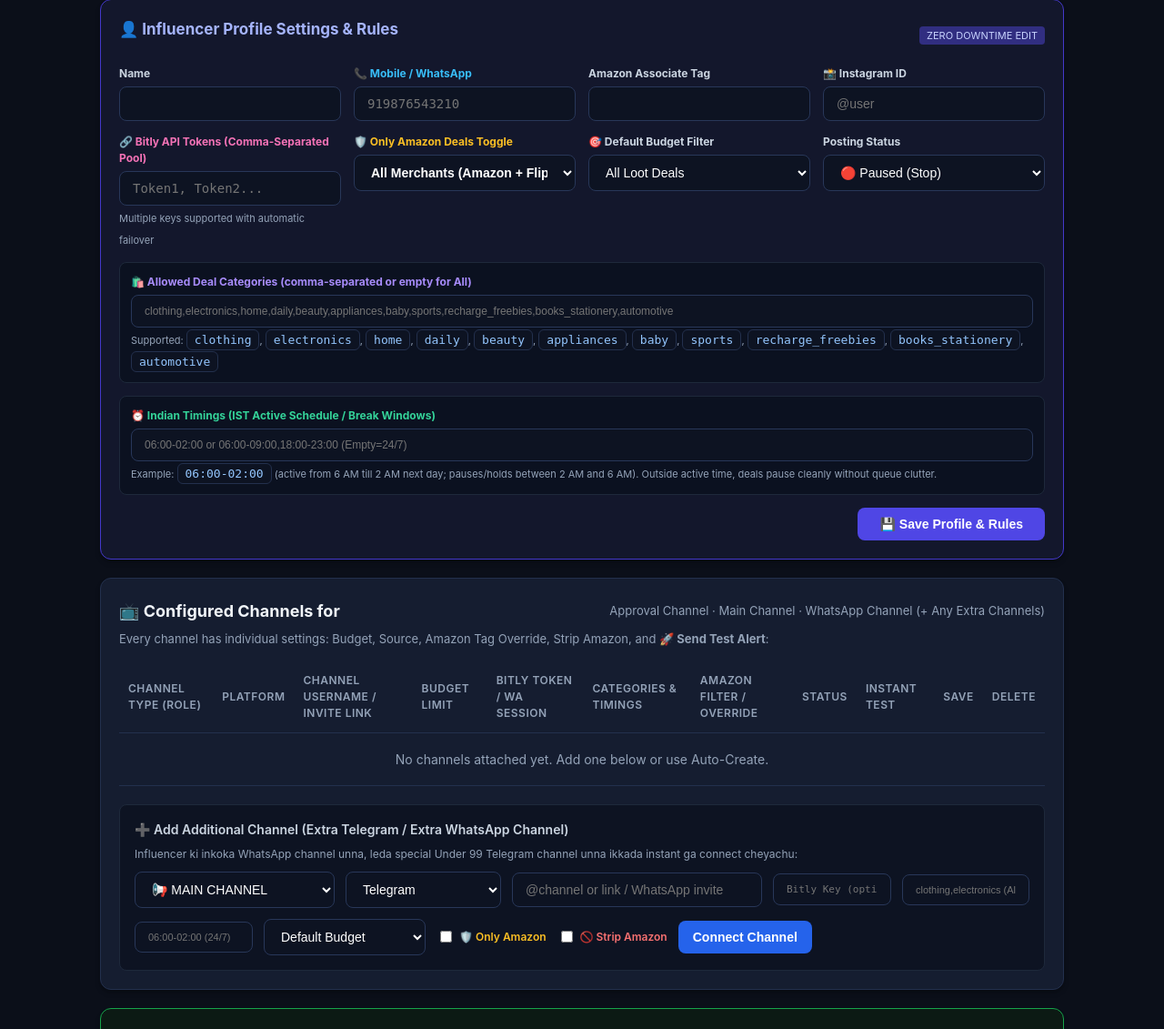
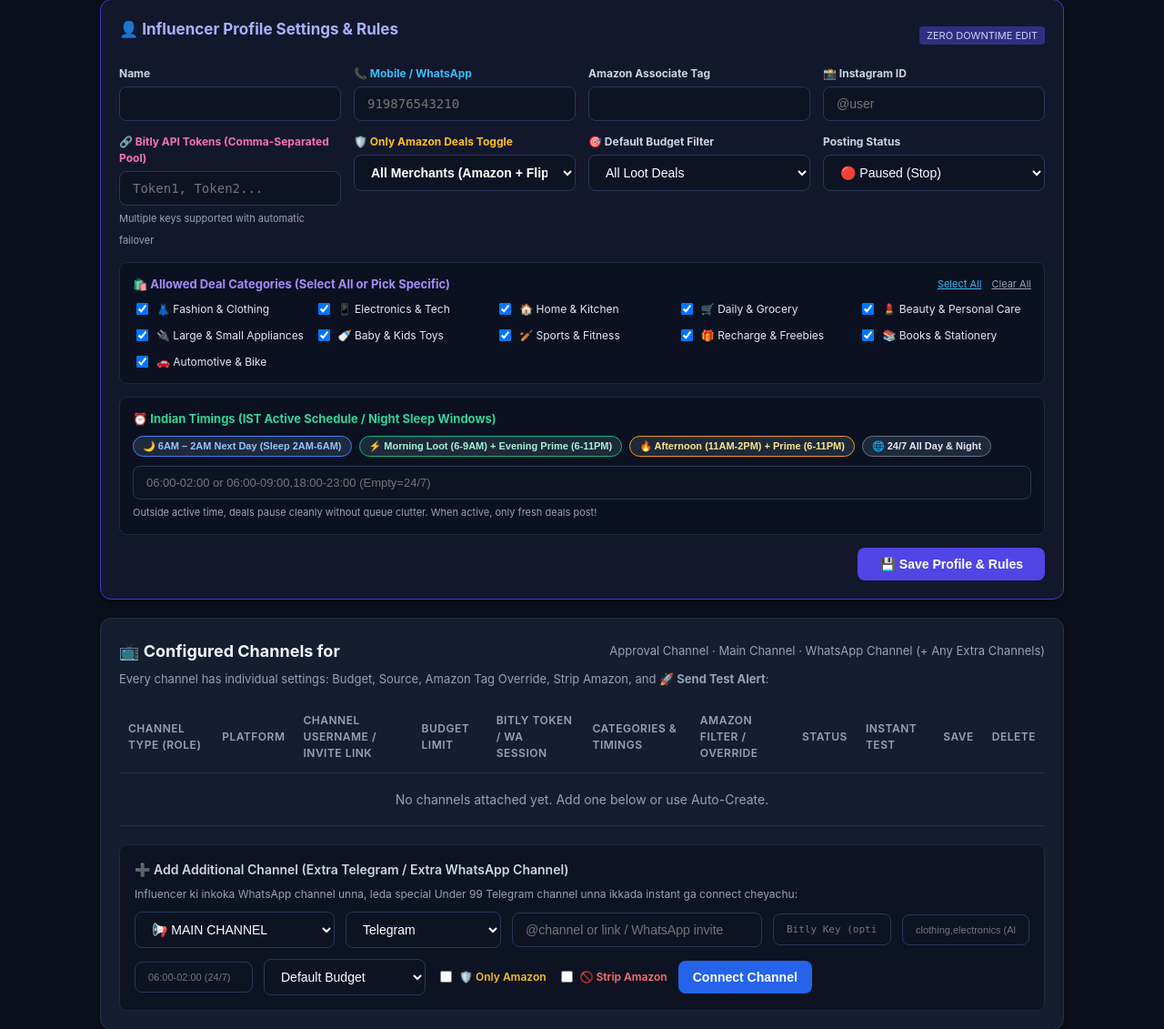
Before and after one commit to charanpendota98-prog/Influencers-deals, a Flask app: template dashboard/templates/influencer.html in a window 1280 px wide. Shown: the part 157-1288 px from the top of the page at 91% size. Run offline with Flask 3, Linux system fonts and the light colour scheme; the template is opened without the code that fills it, so the values that code supplies are empty.

Commit message:
Enhance Indian timing chips, category keyword plurals, and deep validation
Co-authored-by: arena-agent <297053741+arena-agent@users.noreply.github.com>

```diff
--- a/dashboard/templates/influencer.html
+++ b/dashboard/templates/influencer.html
@@ -81,18 +81,65 @@
       </select>
     </div>
 
-    <!-- CATEGORIES EDIT -->
-    <div style="grid-column: 1 / -1; background:#0b1120; border:1px solid #1e293b; padding:12px; border-radius:8px;">
-      <label style="font-size: 12px; font-weight: 700; display: block; margin-bottom: 5px; color:#a78bfa;">🛍️ Allowed Deal Categories (comma-separated or empty for All)</label>
-      <input name="categories" value="{{ inf.categories or '' }}" placeholder="clothing,electronics,home,daily,beauty,appliances,baby,sports,recharge_freebies,books_stationery,automotive" style="width: 100%; font-size: 12px;" />
-      <span class="hint" style="font-size:11px;">Supported: <code>clothing</code>, <code>electronics</code>, <code>home</code>, <code>daily</code>, <code>beauty</code>, <code>appliances</code>, <code>baby</code>, <code>sports</code>, <code>recharge_freebies</code>, <code>books_stationery</code>, <code>automotive</code></span>
+    <!-- CATEGORIES EDIT (MULTI-CHECKBOX PICKER + SYNC) -->
+    <div style="grid-column: 1 / -1; background:#0b1120; border:1px solid #1e293b; padding:14px; border-radius:8px;">
+      <div style="display:flex; justify-content:space-between; align-items:center; margin-bottom:8px;">
+        <label style="font-size: 13px; font-weight: 700; color:#a78bfa; margin:0;">🛍️ Allowed Deal Categories (Select All or Pick Specific)</label>
+        <div style="font-size:11px;">
+          <a href="javascript:void(0)" onclick="document.querySelectorAll('.inf-cat-cb').forEach(el => el.checked=true); syncInfCategories();" style="color:#38bdf8; text-decoration:underline; margin-right:8px;">Select All</a>
+          <a href="javascript:void(0)" onclick="document.querySelectorAll('.inf-cat-cb').forEach(el => el.checked=false); syncInfCategories();" style="color:#94a3b8; text-decoration:underline;">Clear All</a>
+        </div>
+      </div>
+      <input type="hidden" id="inf-categories-input" name="categories" value="{{ inf.categories or '' }}" />
+      <div style="display:grid; grid-template-columns:repeat(auto-fit, minmax(170px, 1fr)); gap:10px;">
+        {% set cur_cats = (inf.categories or '').split(',') if inf.categories else [] %}
+        <label style="color:#e2e8f0; font-size:12px; cursor:pointer; display:flex; align-items:center; gap:6px;">
+          <input type="checkbox" class="inf-cat-cb" value="clothing" onchange="syncInfCategories()" {{ 'checked' if (not inf.categories or 'clothing' in cur_cats) else '' }} /> 👗 Fashion &amp; Clothing
+        </label>
+        <label style="color:#e2e8f0; font-size:12px; cursor:pointer; display:flex; align-items:center; gap:6px;">
+          <input type="checkbox" class="inf-cat-cb" value="electronics" onchange="syncInfCategories()" {{ 'checked' if (not inf.categories or 'electronics' in cur_cats) else '' }} /> 📱 Electronics &amp; Tech
+        </label>
+        <label style="color:#e2e8f0; font-size:12px; cursor:pointer; display:flex; align-items:center; gap:6px;">
+          <input type="checkbox" class="inf-cat-cb" value="home" onchange="syncInfCategories()" {{ 'checked' if (not inf.categories or 'home' in cur_cats) else '' }} /> 🏠 Home &amp; Kitchen
+        </label>
+        <label style="color:#e2e8f0; font-size:12px; cursor:pointer; display:flex; align-items:center; gap:6px;">
+          <input type="checkbox" class="inf-cat-cb" value="daily" onchange="syncInfCategories()" {{ 'checked' if (not inf.categories or 'daily' in cur_cats) else '' }} /> 🛒 Daily &amp; Grocery
+        </label>
+        <label style="color:#e2e8f0; font-size:12px; cursor:pointer; display:flex; align-items:center; gap:6px;">
+          <input type="checkbox" class="inf-cat-cb" value="beauty" onchange="syncInfCategories()" {{ 'checked' if (not inf.categories or 'beauty' in cur_cats) else '' }} /> 💄 Beauty &amp; Personal Care
+        </label>
+        <label style="color:#e2e8f0; font-size:12px; cursor:pointer; display:flex; align-items:center; gap:6px;">
+          <input type="checkbox" class="inf-cat-cb" value="appliances" onchange="syncInfCategories()" {{ 'checked' if (not inf.categories or 'appliances' in cur_cats) else '' }} /> 🔌 Large &amp; Small Appliances
+        </label>
+        <label style="color:#e2e8f0; font-size:12px; cursor:pointer; display:flex; align-items:center; gap:6px;">
+          <input type="checkbox" class="inf-cat-cb" value="baby" onchange="syncInfCategories()" {{ 'checked' if (not inf.categories or 'baby' in cur_cats) else '' }} /> 🍼 Baby &amp; Kids Toys
+        </label>
+        <label style="color:#e2e8f0; font-size:12px; cursor:pointer; display:flex; align-items:center; gap:6px;">
+          <input type="checkbox" class="inf-cat-cb" value="sports" onchange="syncInfCategories()" {{ 'checked' if (not inf.categories or 'sports' in cur_cats) else '' }} /> 🏏 Sports &amp; Fitness
+        </label>
+        <label style="color:#e2e8f0; font-size:12px; cursor:pointer; display:flex; align-items:center; gap:6px;">
+          <input type="checkbox" class="inf-cat-cb" value="recharge_freebies" onchange="syncInfCategories()" {{ 'checked' if (not inf.categories or 'recharge_freebies' in cur_cats) else '' }} /> 🎁 Recharge &amp; Freebies
+        </label>
+        <label style="color:#e2e8f0; font-size:12px; cursor:pointer; display:flex; align-items:center; gap:6px;">
+          <input type="checkbox" class="inf-cat-cb" value="books_stationery" onchange="syncInfCategories()" {{ 'checked' if (not inf.categories or 'books_stationery' in cur_cats) else '' }} /> 📚 Books &amp; Stationery
+        </label>
+        <label style="color:#e2e8f0; font-size:12px; cursor:pointer; display:flex; align-items:center; gap:6px;">
+          <input type="checkbox" class="inf-cat-cb" value="automotive" onchange="syncInfCategories()" {{ 'checked' if (not inf.categories or 'automotive' in cur_cats) else '' }} /> 🚗 Automotive &amp; Bike
+        </label>
+      </div>
     </div>
 
-    <!-- SCHEDULE EDIT -->
-    <div style="grid-column: 1 / -1; background:#0b1120; border:1px solid #1e293b; padding:12px; border-radius:8px;">
-      <label style="font-size: 12px; font-weight: 700; display: block; margin-bottom: 5px; color:#34d399;">⏰ Indian Timings (IST Active Schedule / Break Windows)</label>
-      <input name="posting_schedule" value="{{ inf.posting_schedule or '' }}" placeholder="06:00-02:00 or 06:00-09:00,18:00-23:00 (Empty=24/7)" style="width: 100%; font-size: 12px;" />
-      <span class="hint" style="font-size:11px;">Example: <code>06:00-02:00</code> (active from 6 AM till 2 AM next day; pauses/holds between 2 AM and 6 AM). Outside active time, deals pause cleanly without queue clutter.</span>
+    <!-- SCHEDULE EDIT (SMART CHIPS + CUSTOM INPUT) -->
+    <div style="grid-column: 1 / -1; background:#0b1120; border:1px solid #1e293b; padding:14px; border-radius:8px;">
+      <label style="font-size: 13px; font-weight: 700; display: block; margin-bottom: 8px; color:#34d399;">⏰ Indian Timings (IST Active Schedule / Night Sleep Windows)</label>
+      <div style="display:flex; flex-wrap:wrap; gap:8px; margin-bottom:10px;">
+        <button type="button" onclick="setInfSchedule('06:00-02:00')" class="btn" style="background:#1e293b; color:#93c5fd; border:1px solid #3b82f6; font-size:11px; padding:4px 10px; border-radius:15px; cursor:pointer;">🌙 6AM – 2AM Next Day (Sleep 2AM-6AM)</button>
+        <button type="button" onclick="setInfSchedule('06:00-09:00,18:00-23:00')" class="btn" style="background:#1e293b; color:#a7f3d0; border:1px solid #10b981; font-size:11px; padding:4px 10px; border-radius:15px; cursor:pointer;">⚡ Morning Loot (6-9AM) + Evening Prime (6-11PM)</button>
+        <button type="button" onclick="setInfSchedule('11:00-14:00,18:00-23:00')" class="btn" style="background:#1e293b; color:#fde68a; border:1px solid #f59e0b; font-size:11px; padding:4px 10px; border-radius:15px; cursor:pointer;">🔥 Afternoon (11AM-2PM) + Prime (6-11PM)</button>
+        <button type="button" onclick="setInfSchedule('')" class="btn" style="background:#1e293b; color:#e2e8f0; border:1px solid #64748b; font-size:11px; padding:4px 10px; border-radius:15px; cursor:pointer;">🌐 24/7 All Day &amp; Night</button>
+      </div>
+      <input id="inf-schedule-input" name="posting_schedule" value="{{ inf.posting_schedule or '' }}" placeholder="06:00-02:00 or 06:00-09:00,18:00-23:00 (Empty=24/7)" style="width: 100%; font-size: 13px;" />
+      <span class="hint" style="font-size:11px;">Outside active time, deals pause cleanly without queue clutter. When active, only fresh deals post!</span>
     </div>
 
     <div style="grid-column: 1 / -1; display:flex; justify-content:flex-end;">
@@ -322,4 +369,15 @@
     <div>skipped <span>{{ stats.skipped }}</span></div>
   </div>
 </section>
+
+<script>
+function syncInfCategories() {
+  const checked = Array.from(document.querySelectorAll('.inf-cat-cb:checked')).map(el => el.value);
+  document.getElementById('inf-categories-input').value = checked.join(',');
+}
+
+function setInfSchedule(val) {
+  document.getElementById('inf-schedule-input').value = val;
+}
+</script>
 {% endblock %}
```
Also changed, not shown: influencer_hub/link_router.py (+37 -27 lines), tests/test_deep_edge_cases.py (added, +71 -0 lines).
